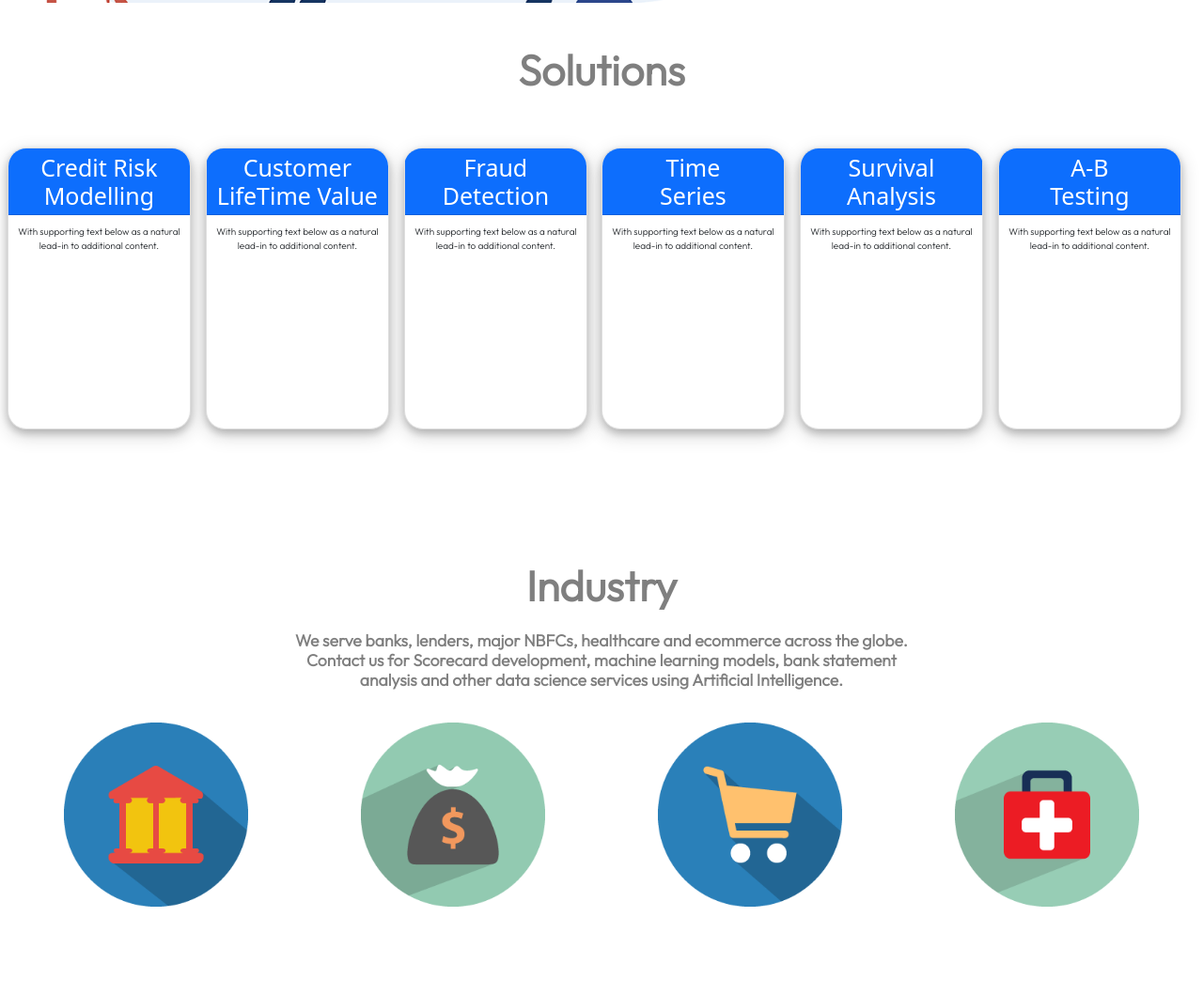
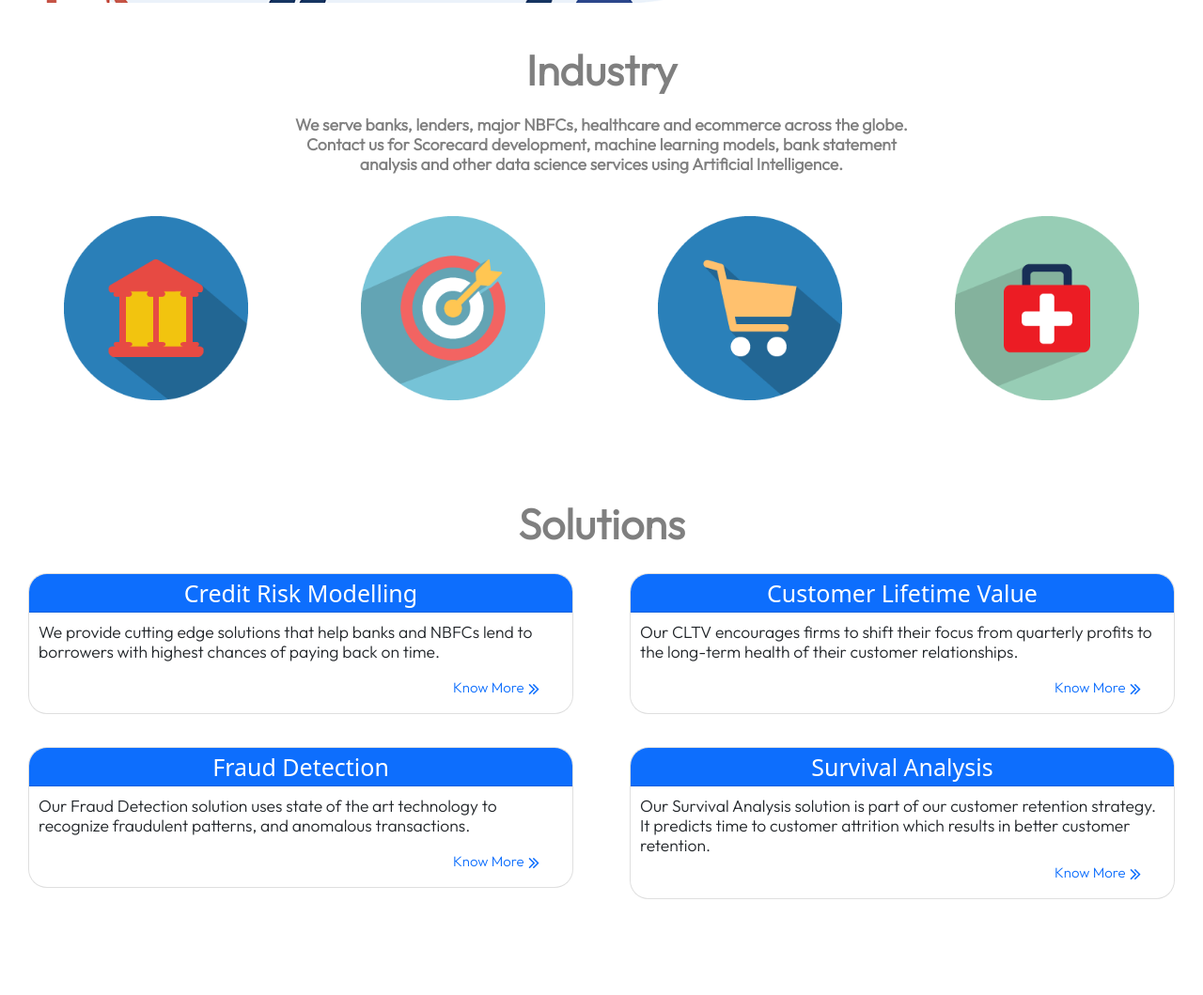
Before and after one commit to alokkik/adaboost, a plain HTML site: page index.html in a window 1280 px wide. Shown: the part 633-1692 px from the top of the page at 94% size. Drawn offline with nearby package versions, Linux system fonts and the light colour scheme.

Commit message:
filling solution content and fixing card width.

```diff
--- a/css/style.css
+++ b/css/style.css
@@ -9,6 +9,12 @@ a, p, h1, h2, h3, h4, h5, label, li, ul {
 #navbar a{
     font-size: 1.6rem;
 }
+
+.logo {
+  width:;
+  height;
+}
+
 a {
   text-decoration: none;
   font-size: 1.4rem;
@@ -23,26 +29,19 @@ a {
   border-radius:5px;
 }
 
-@media only screen and (max-width: 768px) {
-  /* For mobile phones: */
-  [class*="col-"] {
-    width: 100%;
+@media (min-width: 768px) {
+  .custom_w{
+    min-width:400px;
   }
 }
 
-@media (max-width: 767.98px) {
-.size-xs {
-  font-size: 2rem;
+@media (max-width: 768px) {
+.baseBlock {
+  min-height: 200px;
   }
 }
 
-@media (max-width: 767.98px) {
-.baseBlock {
-  min-height: 150px;
-  }
-}
-
-@media (max-width: 767.98px) {
+@media (max-width: 768px) {
 .sub_head_size {
   font-size: 1rem;
   }
@@ -53,12 +52,12 @@ a {
 	padding: 0 0 15px 0px;
 	border-radius: 20px;
 	overflow: hidden;
-	min-height: 300px;
+	min-height: 150px;
 	background: #fff;
 	-moz-transition: all 0.3s cubic-bezier(0.165, 0.84, 0.44, 1);
 	-o-transition: all 0.3s cubic-bezier(0.165, 0.84, 0.44, 1);
 	transition: all 0.3s cubic-bezier(0.165, 0.84, 0.44, 1);
-  box-shadow: 0 4px 8px 0 rgba(0, 0, 0, 0.2), 0 6px 20px 0 rgba(0, 0, 0, 0.19);
+  /*box-shadow: 0 4px 8px 0 rgba(0, 0, 0, 0.2), 0 6px 20px 0 rgba(0, 0, 0, 0.19);*/
 }
 
 .baseBlock:hover {
@@ -67,7 +66,7 @@ a {
 	-ms-transform: translate(0, -8px);
 	-o-transform: translate(0, -8px);
 	transform: translate(0, -8px);
-	box-shadow: 0 20px 20px rgba(0, 0, 0, 0.2);
+	box-shadow: 0 5px 5px rgba(0, 0, 0, 0.2);
 }
 
 .small{
--- a/index.html
+++ b/index.html
@@ -57,7 +57,7 @@
             <li><hr class="dropdown-divider"></li>
             <li><a class="dropdown-item" href="#">Time Series</a></li>
             <li><hr class="dropdown-divider"></li>
-            <li><a class="dropdown-item" href="#">A B Testing</a></li>
+            <li><a class="dropdown-item" href="#">A/B Testing</a></li>
           </ul>
         </li>
         <li class="nav-item me-5">
@@ -120,87 +120,27 @@
       </div>
     </div>
     <!-- First Element : Intro ends -->
-
-    <!--  Second Element : Solutions starts -->
-    <div id="solutions" class="container-fluid py-5" data-aos="zoom-in">
-      <div class="row">
-        <div class="col text-center">
-          <p class="text-black-50 text-left py-4 display-2 fw-bold">Solutions</p>
-        </div>
-      <div class="row my-5">
-        <div class="col-xs-2 col-sm-2 rounded-top" data-aos="zoom-in">
-          <div class="card baseBlock">
-            <div class="card-header display-6 text-center bg-primary text-white">Credit Risk Modelling</div>
-            <div class="card-body">
-              <p class="card-text text-center">With supporting text below as a natural lead-in to additional content.</p>
-            </div>
-          </div>
-        </div>
-        <div class="col-xs-2 col-sm-2 rounded-top" data-aos="zoom-in">
-          <div class="card baseBlock">
-            <div class="card-header display-6 text-center bg-primary text-white">Customer LifeTime Value</div>
-            <div class="card-body">
-              <p class="card-text text-center">With supporting text below as a natural lead-in to additional content.</p>
-            </div>
-          </div>
-        </div>
-        <div class="col-xs-2 col-sm-2 rounded-top" data-aos="zoom-in">
-          <div class="card baseBlock">
-            <div class="card-header display-6 text-center bg-primary text-white">Fraud </br> Detection</div>
-            <div class="card-body">
-              <p class="card-text text-center">With supporting text below as a natural lead-in to additional content.</p>
-            </div>
-          </div>
-        </div>
-        <div class="col-xs-2 col-sm-2 rounded-top" data-aos="zoom-in">
-          <div class="card baseBlock">
-              <div class="card-header display-6 text-center bg-primary text-white">Time</br>Series</div>
-            <div class="card-body">
-              <p class="card-text text-center">With supporting text below as a natural lead-in to additional content.</p>
-            </div>
-          </div>
-        </div>
-        <div class="col-xs-2 col-sm-2 rounded-top" data-aos="zoom-in">
-          <div class="card baseBlock">
-            <div class="card-header display-6 text-center text-white bg-primary">Survival </br> Analysis</div>
-            <div class="card-body">
-              <p class="card-text text-center">With supporting text below as a natural lead-in to additional content.</p>
-            </div>
-          </div>
-        </div>
-        <div class="col-xs-2 col-sm-2 rounded-top" data-aos="zoom-in">
-          <div class="card baseBlock">
-            <div class="card-header display-6 text-center bg-primary text-white">A-B </br>Testing</div>
-            <div class="card-body">
-              <p class="card-text text-center">With supporting text below as a natural lead-in to additional content.</p>
-            </div>
-          </div>
-        </div>
-      </div>
-      </div>
-    </div>
-    <!--  Second Element : Solutions ends -->
     <!--  Third Element : Industry  starts -->
     <div class="container-fluid my-5" data-aos="zoom-in">
-      <div class="col text-center">
-        <h2 class="text-black-50 text-left py-4 display-2 fw-bold">Industry</h2>
+      <div class="col">
+        <h2 class="text-black-50 text-center py-4 display-2 fw-bold">Industry</h2>
         <h3 class="text-black-50 text-center fw-bold">We serve banks, lenders, major NBFCs, healthcare and ecommerce across the globe.</br> Contact us for Scorecard development, machine learning models, bank statement </br>analysis and other data science services using Artificial Intelligence.</h3>
       </div>
       <div class="container-fluid py-5">
         <div class="row">
-          <div class="col w-auto d-flex justify-content-center">
+          <div class="col w-auto d-flex justify-content-center mt-3">
             <img class="small" src="./image/Bank-2-icon.png" alt="bank icon" data-aos="zoom-in">
           </div>
 
-          <div class="col w-auto d-flex justify-content-center">
-              <img class="small" src="./image/retail-icon-1.png" alt="retail icon" data-aos="zoom-in">
+          <div class="col w-auto d-flex justify-content-center mt-3">
+              <img class="small" src="./image/market-icon.png" alt="retail icon" data-aos="zoom-in">
           </div>
 
-          <div class="col w-auto d-flex justify-content-center">
+          <div class="col w-auto d-flex justify-content-center mt-3">
               <img class="small" src="./image/Cart-icon.png" alt="ecommerce icon" data-aos="zoom-in">
           </div>
 
-          <div class="col w-auto d-flex justify-content-center">
+          <div class="col w-auto d-flex justify-content-center mt-3">
               <img class="small" src="./image/med-box-icon.png" alt="healthcare icon" data-aos="zoom-in">
           </div>
 
@@ -212,6 +152,123 @@
     </div>
 
     <!--  Third Element : Industry ends -->
+    <!--  Second Element : Solutions starts -->
+    <div id="solutions" class="container-fluid py-5" data-aos="zoom-in">
+      <div class="row">
+        <div class="col text-center">
+          <p class="text-black-50 text-left py-4 display-2 fw-bold">Solutions</p>
+        </div>
+      </div>
+      <div class="row d-flex justify-content-center">
+        <div class="col col-sm-6 custom_w rounded-top px-5" data-aos="zoom-in">
+          <div class="card baseBlock">
+            <div class="card-header display-6 text-center bg-primary text-white">Credit Risk Modelling</div>
+            <div class="card-body">
+              <p class="card-text h3 text-justify">We provide cutting edge solutions that help banks and NBFCs lend to borrowers with highest chances of paying back on time.</p>
+            </div>
+            <div class="d-inline-flex justify-content-end px-5">
+              <div><span="align-middle"><a href="#" class="h4 text-primary">Know More</a></span></div>
+              <div><i class="fa fa-angle-double-right fa-2x px-2 text-primary" aria-hidden="true"></i></div>
+            </div>
+          </div>
+        </div>
+
+        <div class="col col-sm-6 custom_w rounded-top px-5" data-aos="zoom-in">
+          <div class="card baseBlock">
+            <div class="card-header display-6 text-center bg-primary text-white">Customer Lifetime Value</div>
+            <div class="card-body">
+              <p class="card-text h3 text-justify">Our CLTV encourages firms to shift their focus from quarterly profits to the long-term health of their customer relationships.</p>
+            </div>
+            <div class="d-inline-flex justify-content-end px-5">
+              <div><span="align-middle"><a href="#" class="h4 text-primary">Know More</a></span></div>
+              <div><i class="fa fa-angle-double-right fa-2x px-2 text-primary" aria-hidden="true"></i></div>
+            </div>
+          </div>
+        </div>
+      </div>
+
+      <div class="row d-flex justify-content-center">
+        <div class="col custom_w rounded-top px-5" data-aos="zoom-in">
+          <div class="card baseBlock">
+            <div class="card-header display-6 text-center bg-primary text-white">Fraud Detection</div>
+            <div class="card-body">
+              <p class="card-text h3 text-justify">Our Fraud Detection solution uses state of the art technology to recognize fraudulent patterns, and anomalous transactions.</p>
+            </div>
+            <div class="d-inline-flex justify-content-end px-5">
+              <div><span="align-middle"><a href="#" class="h4 text-primary">Know More</a></span></div>
+              <div><i class="fa fa-angle-double-right fa-2x px-2 text-primary" aria-hidden="true"></i></div>
+            </div>
+          </div>
+        </div>
+
+        <div class="col custom_w rounded-top px-5" data-aos="zoom-in">
+          <div class="card baseBlock">
+            <div class="card-header display-6 text-center bg-primary text-white">Survival Analysis</div>
+            <div class="card-body">
+              <p class="card-text h3 text-justify">Our Survival Analysis solution is part of our customer retention strategy. It predicts time to customer attrition which results in better customer retention.</p>
+            </div>
+            <div class="d-inline-flex justify-content-end px-5">
+              <div><span="align-middle"><a href="#" class="h4 text-primary">Know More</a></span></div>
+              <div><i class="fa fa-angle-double-right fa-2x px-2 text-primary" aria-hidden="true"></i></div>
+            </div>
+          </div>
+        </div>
+      </div>
+
+      <!--
+      <div class="row my-5">
+        <div class="col-sm-2 rounded-top" data-aos="zoom-in">
+          <div class="card baseBlock">
+            <div class="card-header display-6 text-center bg-primary text-white">Credit Risk Modelling</div>
+            <div class="card-body">
+              <p class="card-text text-center">With supporting text below as a natural lead-in to additional content.</p>
+            </div>
+          </div>
+        </div>
+        <div class="col-sm-2 rounded-top" data-aos="zoom-in">
+          <div class="card baseBlock">
+            <div class="card-header display-6 text-center bg-primary text-white">Customer LifeTime Value</div>
+            <div class="card-body">
+              <p class="card-text text-center">With supporting text below as a natural lead-in to additional content.</p>
+            </div>
+          </div>
+        </div>
+        <div class="col-sm-2 rounded-top" data-aos="zoom-in">
+          <div class="card baseBlock">
+            <div class="card-header display-6 text-center bg-primary text-white">Fraud </br> Detection</div>
+            <div class="card-body">
+              <p class="card-text text-center">With supporting text below as a natural lead-in to additional content.</p>
+            </div>
+          </div>
+        </div>
+        <div class="col-sm-2 rounded-top" data-aos="zoom-in">
+          <div class="card baseBlock">
+              <div class="card-header display-6 text-center bg-primary text-white">Time</br>Series</div>
+            <div class="card-body">
+              <p class="card-text text-center">With supporting text below as a natural lead-in to additional content.</p>
+            </div>
+          </div>
+        </div>
+        <div class="col-sm-2 rounded-top" data-aos="zoom-in">
+          <div class="card baseBlock">
+            <div class="card-header display-6 text-center text-white bg-primary">Survival </br> Analysis</div>
+            <div class="card-body">
+              <p class="card-text text-center">With supporting text below as a natural lead-in to additional content.</p>
+            </div>
+          </div>
+        </div>
+        <div class="col-sm-2 rounded-top" data-aos="zoom-in">
+          <div class="card baseBlock">
+            <div class="card-header display-6 text-center bg-primary text-white">A/B </br>Testing</div>
+            <div class="card-body">
+              <p class="card-text text-center">With supporting text below as a natural lead-in to additional content.</p>
+            </div>
+          </div>
+        </div>
+      </div> -->
+
+    </div>
+    <!--  Second Element : Solutions ends -->
 
     <!--  Fourth Element : Team starts -->
     <div class="container-fluid pt-5" data-aos="zoom-in">
@@ -334,14 +391,14 @@
               <li><a href="#">Fraud Detection</a></li>
               <li><a href="#">Survival Analysis</a></li>
               <li><a href="#">Time Series</a></li>
-              <li><a href="#">A B Testing</a></li>
+              <li><a href="#">A/B Testing</a></li>
             </ul>
           </div>
           <div class="col-sm-2 py-5">
             <ul style="list-style: none;">
               <h2 class="text-primary">Industry</h2>
               <li><a href="#">Banks & NBFCs</a></li>
-              <li><a href="#">Retail Banking</a></li>
+              <li><a href="#">Retail</a></li>
               <li><a href="#">Ecommerce</a></li>
               <li><a href="#">Healthcare</a></li>
             </ul>
```
Also changed, not shown: image/Retail-icon.png (deleted), image/analytics-icon-1.png (deleted), image/analytics-icon.png (deleted), image/bank-icon.png (deleted), image/ecommerce-icon.png (deleted), image/market-icon.png (added).
